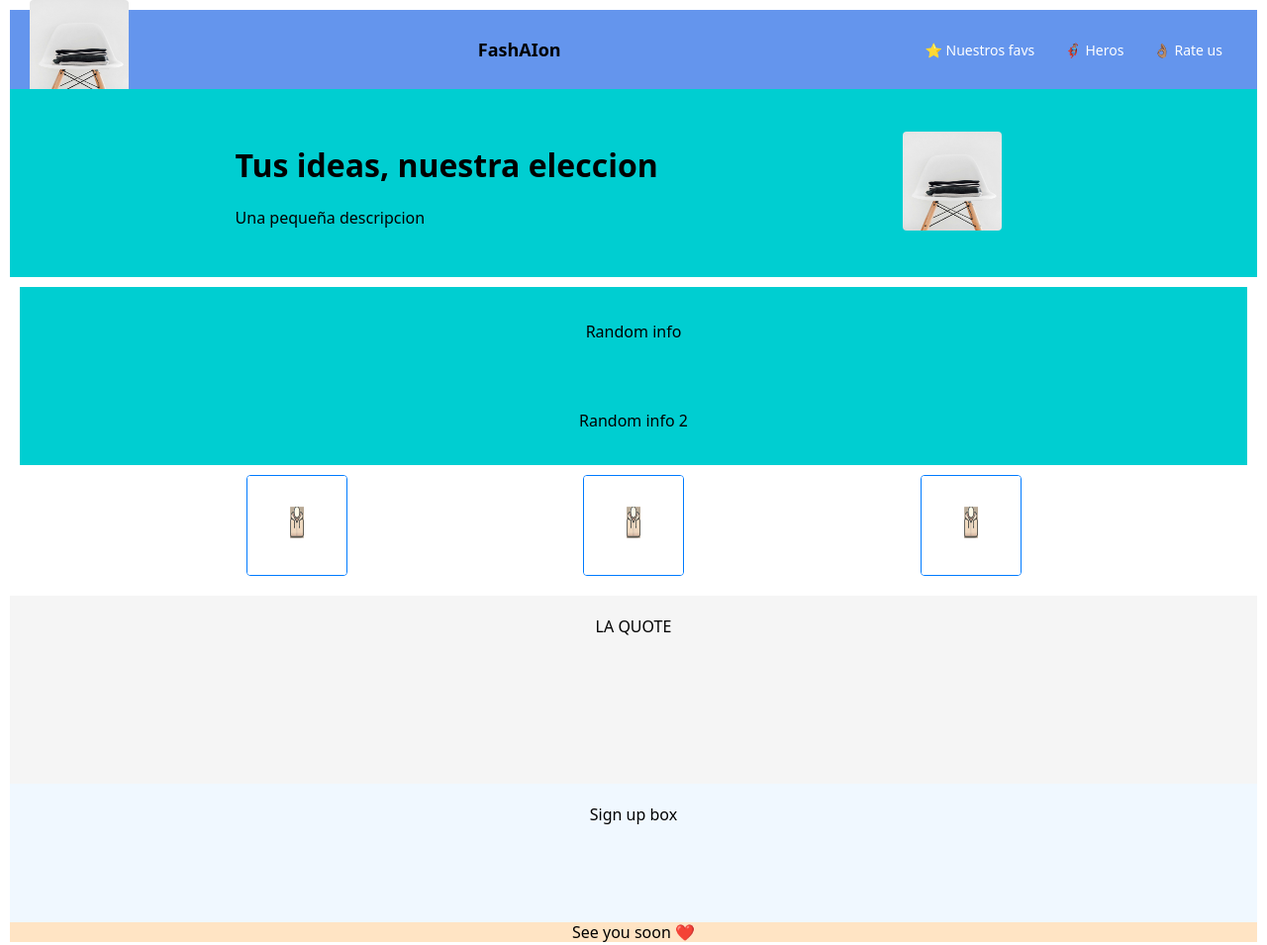
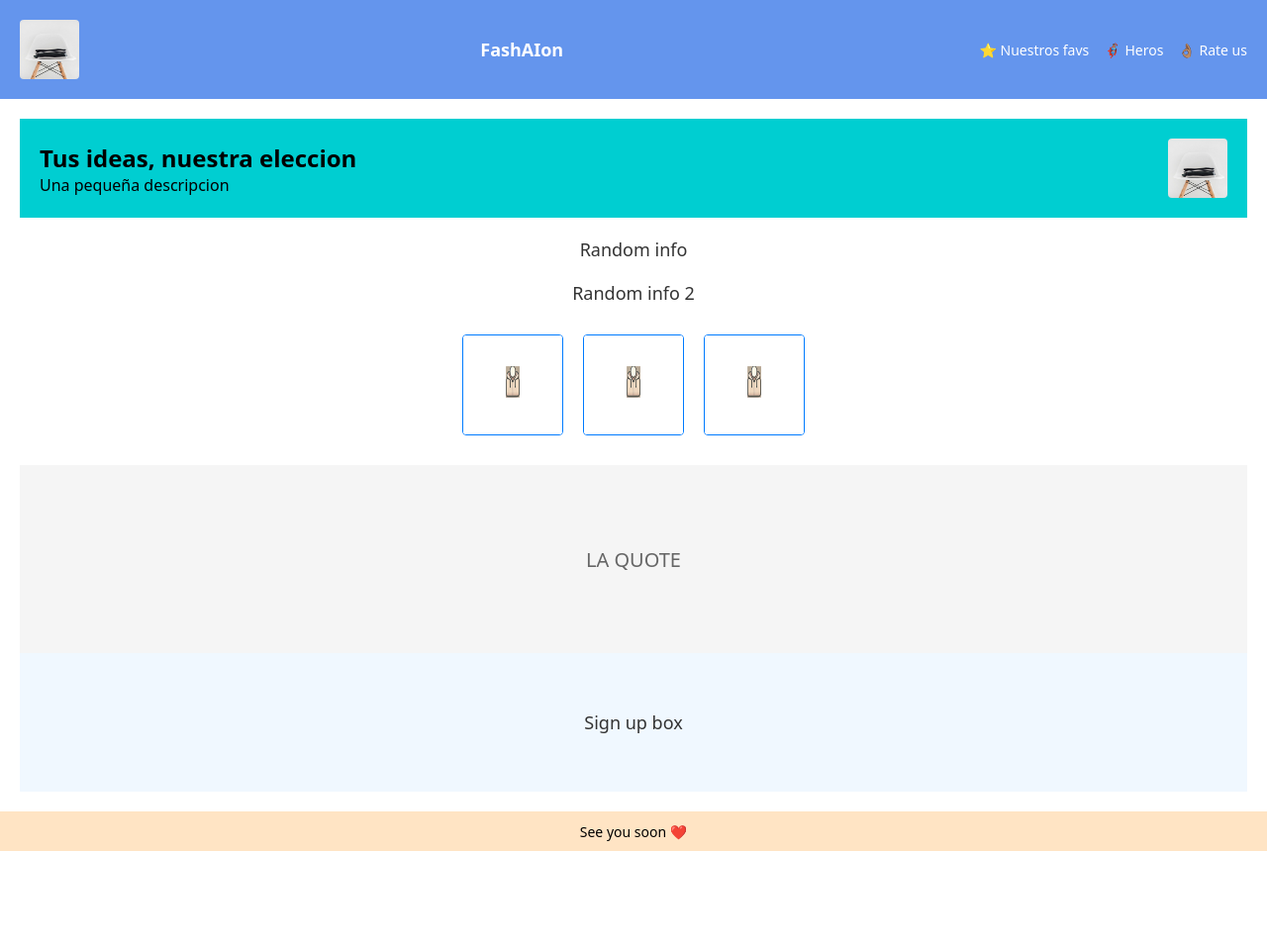
Before and after one commit to ultrasonicthomas/TEST_WEB, a plain HTML site: page index.html in a window 1280 px wide. Shown: the whole page at 99% size. After the commit the page ends 860 px from the top, so only its background shows below. Drawn offline with Linux system fonts and the light colour scheme.

Commit message:
Update style.css

```diff
--- a/style.css
+++ b/style.css
@@ -1,130 +1,137 @@
-body{
+body {
     font-family: system-ui, -apple-system, BlinkMacSystemFont, 'Segoe UI', Roboto, Oxygen, Ubuntu, Cantarell, 'Open Sans', 'Helvetica Neue', sans-serif;
-    margin: 10px;
+    margin: 0;
     min-height: 100vh;
     display: flex;
     flex-direction: column;
 }
-.header{
+
+.header {
     background-color: cornflowerblue;
-    height: 40px;
+    height: 60px;
     display: flex;
     align-items: center;
     justify-content: space-between;
     padding: 20px;
-    flex-shrink: 0;
 }
 
-.Titulo{
-    display: flex;
-    align-items: center;
-    justify-content: center;
+.Titulo {
     font-size: large;
+    color: white;
 }
 
-.logo{
-    border: darkseagreen;
+.logo {
     border-radius: 4px;
-    width:100px;
-    height:100px;
+    width: 60px;
+    height: 60px;
 }
 
-ul{
+ul {
     display: flex;
-    margin: 0px;
-    padding: 0px;
+    margin: 0;
+    padding: 0;
+    list-style-type: none;
 }
 
-li{
-    display: flex;
-    margin: 15px;
+li {
+    margin-left: 15px;
 }
 
 a {
     color: white;
-    text-decoration: solid;
+    text-decoration: none;
     font-size: 14px;
-  }
-
-.BodyContainer{
-    justify-content: space-between;
-    padding: 0px;
 }
 
-.Presentation{
+.BodyContainer {
+    flex: 1;
+    padding: 20px;
+}
+
+.Presentation {
     background-color: darkturquoise;
-    height: 150px;
+    padding: 20px;
     display: flex;
-    justify-content: space-evenly;
-    padding: 20px;
-    flex-direction: row;
-    gap: 10px;
+    justify-content: space-between;
     align-items: center;
+    gap: 20px;
 }
-.DescripcionWeb{
-    justify-content: space-between;
-    padding: 5px;
+
+.DescriptionText h1 {
+    font-size: 24px;
+    color: black;
+    margin: 0;
 }
-.DescriptionImagen{
-    padding: 30px;
+
+.DescriptionText p {
+    font-size: 16px;
+    color: black;
+    margin: 0;
+}
+
+.DescriptionImagen {
+    display: flex;
+    justify-content: center;
+    align-items: center;
 }
 
 .Information {
     background-color: white;
-    padding: 10px;
+    padding: 20px;
+    display: flex;
+    flex-direction: column;
+    align-items: center;
+    gap: 20px;
 }
 
-.InformationText{
-    background-color: darkturquoise;
-    height: 50px;
-    display: flex;
-    justify-content: space-evenly;
-    padding: 20px;
-    flex-direction: row;
-    gap: 10px;
-    align-items: center;
+.InformationText {
+    font-size: 18px;
+    color: #333;
+    text-align: center;
 }
 
 .InformationImagen {
     display: flex;
-    flex-direction: row;
-    justify-content: space-evenly; /* Distribuye uniformemente las imágenes */
+    justify-content: space-evenly;
     align-items: center;
-    gap: 20px; /* Espacio entre las imágenes */
+    gap: 20px;
     padding: 10px;
 }
 
 .logo2 {
     border: 1px solid #007BFF;
     border-radius: 4px;
-    width: 100px; /* Cambia el tamaño de la imagen */
+    width: 100px;
     height: 100px;
 }
 
-
-.Quote{
+.Quote {
     background-color: whitesmoke;
     height: 150px;
     display: flex;
-    justify-content: space-evenly;
+    align-items: center;
+    justify-content: center;
+    font-size: 20px;
+    color: #666;
     padding: 20px;
-    flex-direction: row;
-    gap: 10px;
 }
-.Apuntate{
+
+.Apuntate {
     background-color: aliceblue;
     height: 100px;
     display: flex;
-    justify-content: space-evenly;
+    align-items: center;
+    justify-content: center;
+    font-size: 18px;
+    color: #333;
     padding: 20px;
-    flex-direction: row;
-    gap: 10px;
 }
 
-.footer{
+.footer {
+    background-color: bisque;
     display: flex;
     align-items: center;
-    background-color: bisque;
     justify-content: center;
-    height: 20px;
+    height: 40px;
+    font-size: 14px;
 }
```
